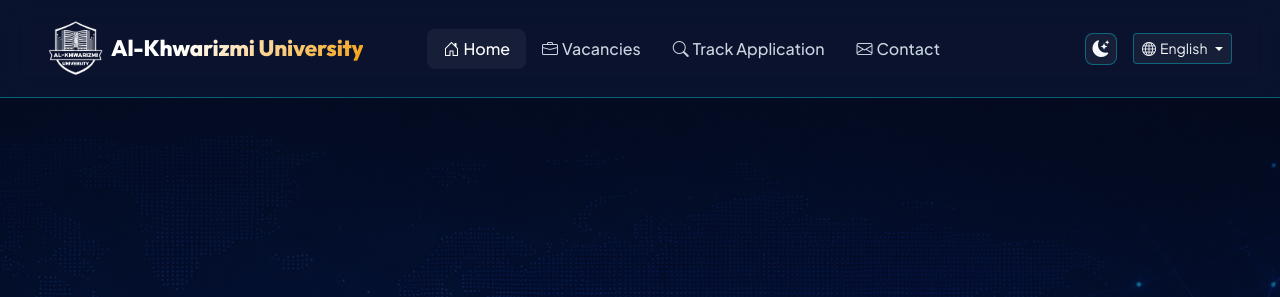
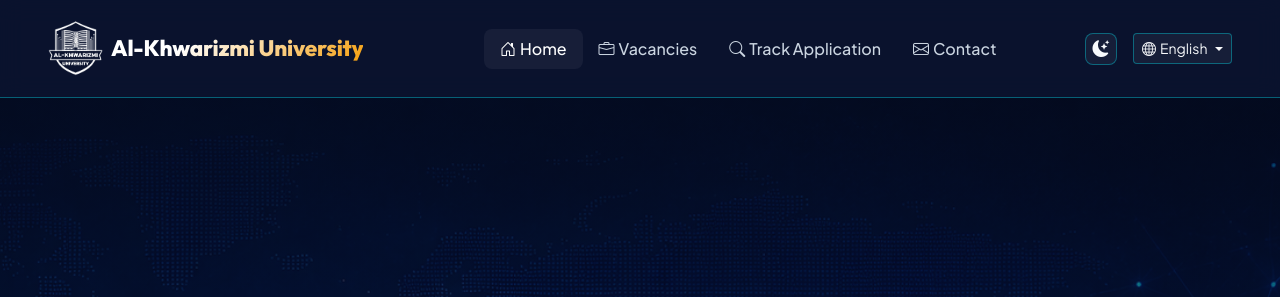
Before and after one commit to johnsmitth8729-creator/akhu_job, a Flask app: page /en/ in a window 1280 px wide. Shown: the top 297 px of the page. Run offline with Flask 3, Linux system fonts and the light colour scheme; some libraries are stand-ins or nearby versions.

Commit message:
style: center navbar navigation menu links

```diff
--- a/app/templates/base.html
+++ b/app/templates/base.html
@@ -80,7 +80,7 @@
                 <span class="navbar-toggler-icon"></span>
             </button>
             <div class="collapse navbar-collapse" id="navbarContent">
-                <ul class="navbar-nav me-auto mb-2 mb-lg-0 ms-lg-2 ms-xl-3">
+                <ul class="navbar-nav mx-auto mb-2 mb-lg-0">
                     <li class="nav-item">
                         <a class="nav-link nav-link-custom {% if request.endpoint == 'main.home' %}active{% endif %}" href="{{ url_for('main.home') }}">
                             <i class="bi bi-house-door me-1"></i>{{ _('Home') }}
```
